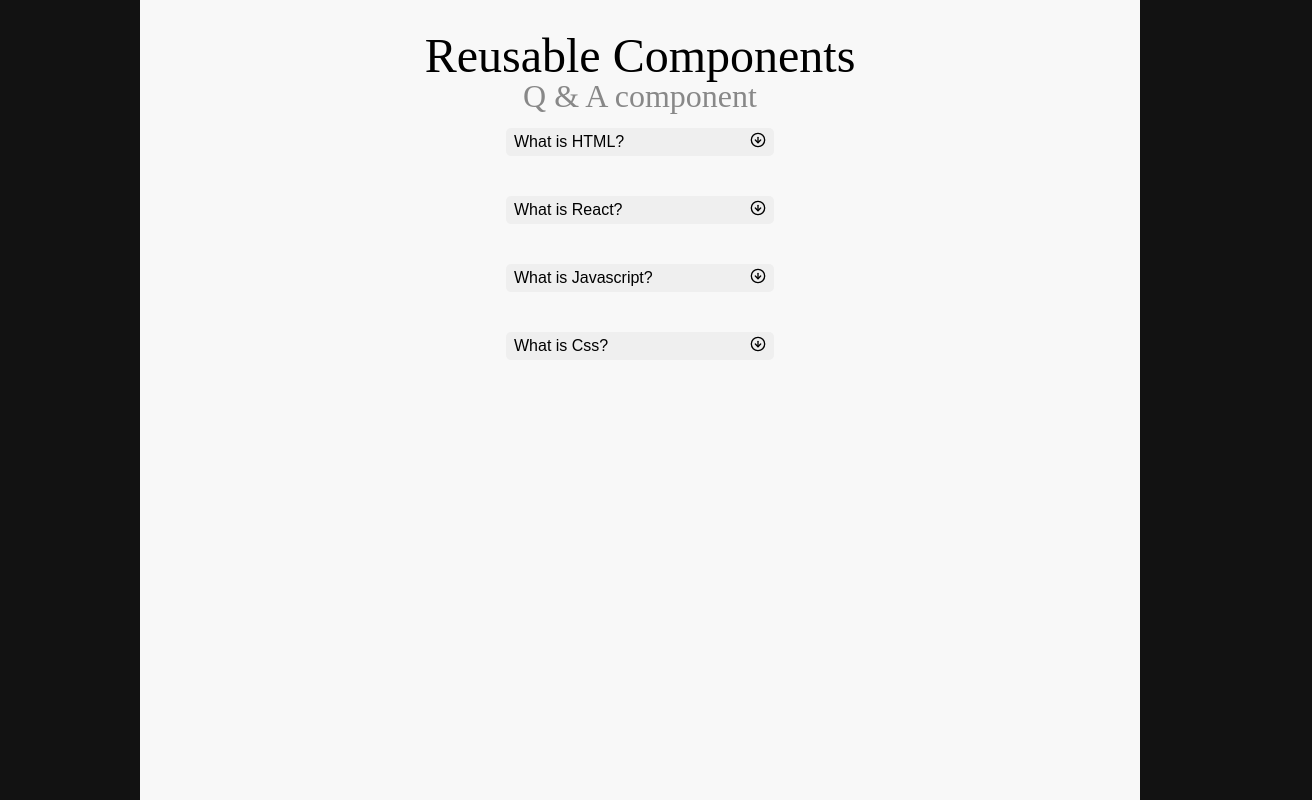
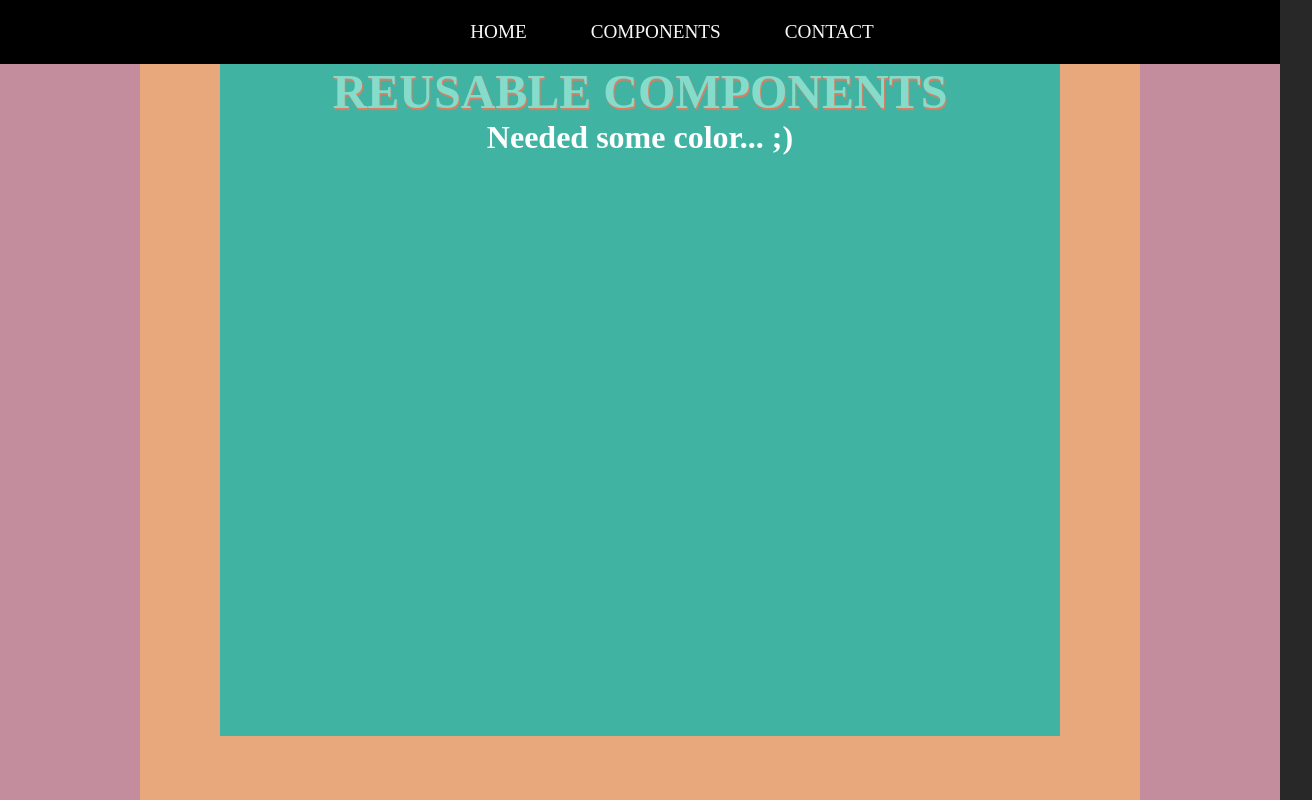
Before and after one commit to robonexx/reusable_comp_react, a React (Create React App) app: page / in a window 1280 px wide. Shown: the whole page, 1312 px wide, since content can reach past the window. Built offline with nearby package versions, Linux system fonts and the light colour scheme.

Commit message:
added som ecolor

```diff
--- a/package.json
+++ b/package.json
@@ -9,6 +9,7 @@
     "react": "^18.0.0",
     "react-dom": "^18.0.0",
     "react-icons": "^4.3.1",
+    "react-router-dom": "^6.3.0",
     "react-scripts": "5.0.1",
     "web-vitals": "^2.1.4"
   },
--- a/src/App.js
+++ b/src/App.js
@@ -1,50 +1,22 @@
 import React from 'react';
-import QA from './components/Q&A/QA';
+import { Routes, Route } from 'react-router-dom';
+import Nav from './components/nav/Nav';
 import styles from './styles/App.module.css';
+import Home from './pages/Home';
+import Components from './pages/Components';
 
 function App() {
   return (
     <div className={styles.App}>
+      <Nav />
       <div className={styles.main}>
-        <h1>Reusable Components</h1>
-        <div>
-          <h2>Q & A component</h2>
-          {/* So here we are using the QA compoenent in map function looping thru the array of objects with q's and a's that are then sent as props to the components */}
-          {qa.map(({ id, q, a }) => (
-          <li key={id}>
-              <QA title={q} desc={a}/>
-          </li>
-          ))}
-
-        </div>
+        <Routes>
+          <Route path='/' element={<Home />} />
+          <Route path='/components' element={<Components />} />
+        </Routes>
       </div>
     </div>
   );
 }
 
 export default App;
-
-// testing the qa component with these object will map thru them using the QandA component
-
-export const qa = [
-  {
-    q: 'What is HTML?',
-    a: 'Hypertext Markup language, The markup language that is used to structure web content',
-    id: 1,
-  },
-  {
-    q: 'What is React?',
-    a: 'A frontend libarary for building web applications, user interfaces UI, used for building components',
-    id: 2,
-  },
-  {
-    q: 'What is Javascript?',
-    a: 'JavaScript is a scripting or programming language that allows you to implement complex features on web pages',
-    id: 3,
-  },
-  {
-    q: 'What is Css?',
-    a: 'Cascading style sheets - i a language that is used to give styling to our HTML, web content.',
-    id: 4,
-  },
-];
--- /dev/null
+++ b/src/components/nav/Nav.js
@@ -0,0 +1,38 @@
+import React from 'react';
+import { Link } from 'react-router-dom';
+
+// styles
+import styles from '../../styles/Nav.module.css';
+
+const navItems = [
+  {
+    title: 'home',
+    url: '/',
+  },
+  {
+    title: 'components',
+    url: '/components',
+  },
+  {
+    title: 'contact',
+    url: '/contact',
+  },
+];
+
+export default function Nav() {
+  return (
+    <>
+      <nav className={styles.nav}>
+        <ul className={styles.nav_menu}>
+          {navItems.map(({ title, url }) => (
+            <li className={styles.nav_item} key={title}>
+              <Link to={url} className={styles.nav_links}>
+                {title}
+              </Link>
+            </li>
+          ))}
+        </ul>
+      </nav>
+    </>
+  );
+}
--- a/src/index.js
+++ b/src/index.js
@@ -1,14 +1,15 @@
 import React from 'react';
 import ReactDOM from 'react-dom/client';
+import { BrowserRouter } from 'react-router-dom';
 import './styles/globals.css';
-import './styles/resets.css';
 import App from './App';
-
 
 const root = ReactDOM.createRoot(document.getElementById('root'));
 root.render(
   <React.StrictMode>
-    <App />
+    <BrowserRouter>
+      <App />
+    </BrowserRouter>
   </React.StrictMode>
 );
 
--- /dev/null
+++ b/src/pages/Components.js
@@ -0,0 +1,44 @@
+import React from 'react'
+import QA from '../components/Q&A/QA';
+import styles from '../styles/App.module.css'
+
+
+
+export default function Components() {
+  return (
+      <div className={styles.main}>
+            <h2>Q & A component</h2>
+            {/* So here we are using the QA compoenent in map function looping thru the array of objects with q's and a's that are then sent as props to the components */}
+            {qa.map(({ id, q, a }) => (
+              <li key={id}>
+                <QA title={q} desc={a} />
+              </li>
+            ))}
+    </div>
+  )
+}
+
+
+
+export const qa = [
+    {
+      q: 'What is HTML?',
+      a: 'Hypertext Markup language, The markup language that is used to structure web content',
+      id: 1,
+    },
+    {
+      q: 'What is React?',
+      a: 'A frontend libarary for building web applications, user interfaces UI, used for building components',
+      id: 2,
+    },
+    {
+      q: 'What is Javascript?',
+      a: 'JavaScript is a scripting or programming language that allows you to implement complex features on web pages',
+      id: 3,
+    },
+    {
+      q: 'What is Css?',
+      a: 'Cascading style sheets - i a language that is used to give styling to our HTML, web content.',
+      id: 4,
+    },
+  ];
--- /dev/null
+++ b/src/pages/Home.js
@@ -0,0 +1,11 @@
+import React from 'react';
+import styles from '../styles/App.module.css';
+
+export default function Home() {
+  return (
+    <div className={styles.home}>
+      <h1>REUSABLE COMPONENTS</h1>
+      <h2>Needed some color... ;)</h2>
+    </div>
+  );
+}
--- a/src/styles/App.module.css
+++ b/src/styles/App.module.css
@@ -1,14 +1,16 @@
 .App {
     margin: 0 auto;
-    height: 100%;
-    max-width: 1000px;
-    background: #f8f8f8;
+    min-height: 100vh;
+    width: 100%;
+    background: #c38d9e;
 }
 
-
 .main {
-    min-height: 100vh;
-    padding: 2rem 5rem;
+    margin: 0 auto;
+    max-width: 1000px;
+    min-height: calc(100vh - 4rem);
+    padding: 0 5rem;
+    background-color: #e8a87c;
 
 }
 
@@ -20,5 +22,16 @@
 .main h2 {
     font-size: 2rem;
     text-align: center;
-    color: #888;
+    color: white;
 }
+
+.home {
+    width: 100%;
+    min-height: calc(100vh - 8rem);
+    background-color: #41b3a3;
+}
+
+.home h1 {
+    color: #85dccb;
+    text-shadow: 1px 2px 1px #e27d60;
+}
--- /dev/null
+++ b/src/styles/Nav.module.css
@@ -0,0 +1,33 @@
+.nav {
+    position: sticky;
+    top: 0;
+    left: 0;
+    width: 100%;
+    height: 4rem;
+    display: block;
+    background-color: black;
+    z-index: 100;
+}
+
+.nav_menu {
+    width: 100%;
+    height: 100%;
+    display: flex;
+    justify-content: center;
+    align-items: center;
+    margin: 0 2rem;
+}
+
+.nav_item {
+    list-style-type: none;
+    padding: 0 2rem;
+
+}
+
+.nav_links {
+    text-decoration: none;
+    font-weight: 100;
+    color: #f8f8f8;
+    font-size: 1.2rem;
+    text-transform: uppercase;
+}
--- a/src/styles/QA.module.css
+++ b/src/styles/QA.module.css
@@ -34,5 +34,4 @@
     padding: 0.25rem 0.5rem;
     background-color: #282828;
     color: #f8f4f2;
-
 }
--- a/src/styles/globals.css
+++ b/src/styles/globals.css
@@ -1,5 +1,23 @@
+*,
+*:before,
+*:after {
+  box-sizing: border-box;
+  margin: 0;
+  padding: 0;
+}
+
 html,
 body {
- background-color: #121212;
+ background: #282828;
  color: inherit;
+ width: 100%;
+ height: 100%;
 }
+
+li {
+    list-style-type: none;
+}
+
+a {
+    text-decoration: none;
+}
--- a/src/styles/resets.css
+++ /dev/null
@@ -1,118 +0,0 @@
-
-*,
-*:before,
-*:after {
-  box-sizing: border-box;
-}
-
-html,
-body,
-div,
-span,
-object,
-iframe,
-figure,
-h1,
-h2,
-h3,
-h4,
-h5,
-h6,
-p,
-blockquote,
-pre,
-a,
-code,
-em,
-img,
-small,
-strike,
-strong,
-sub,
-sup,
-tt,
-b,
-u,
-i,
-ol,
-ul,
-li,
-fieldset,
-form,
-label,
-table,
-caption,
-tbody,
-tfoot,
-thead,
-tr,
-th,
-td,
-main,
-canvas,
-embed,
-footer,
-header,
-nav,
-section,
-video {
-  margin: 0;
-  padding: 0;
-  border: 0;
-  font-size: 100%;
-  font: inherit;
-  vertical-align: baseline;
-  text-rendering: optimizeLegibility;
-  -webkit-font-smoothing: antialiased;
-  text-size-adjust: none;
-}
-
-footer,
-header,
-nav,
-section,
-main {
-  display: block;
-}
-
-body {
-  line-height: 1;
-}
-
-ol,
-ul,
-li {
-  list-style: none;
-}
-
-blockquote,
-q {
-  quotes: none;
-}
-
-blockquote:before,
-blockquote:after,
-q:before,
-q:after {
-  content: "";
-  content: none;
-}
-
-table {
-  border-collapse: collapse;
-  border-spacing: 0;
-}
-
-input {
-  -webkit-appearance: none;
-  border-radius: 0;
-}
-
-
-
-  .image {
-      height: 100%;
-      width: 100%;
-      object-fit: cover;
-      object-position: center;
-  }
```
Also changed, not shown: 1 other file (tests, documents, lock files or other folders).
